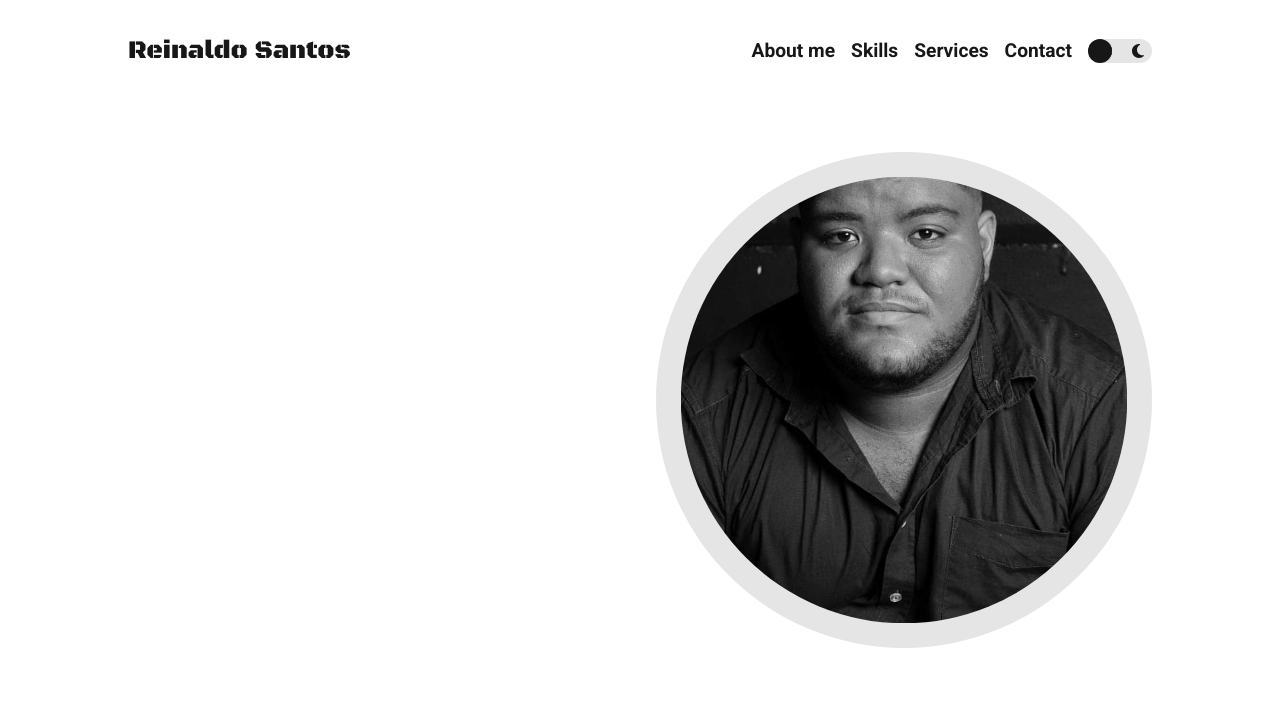
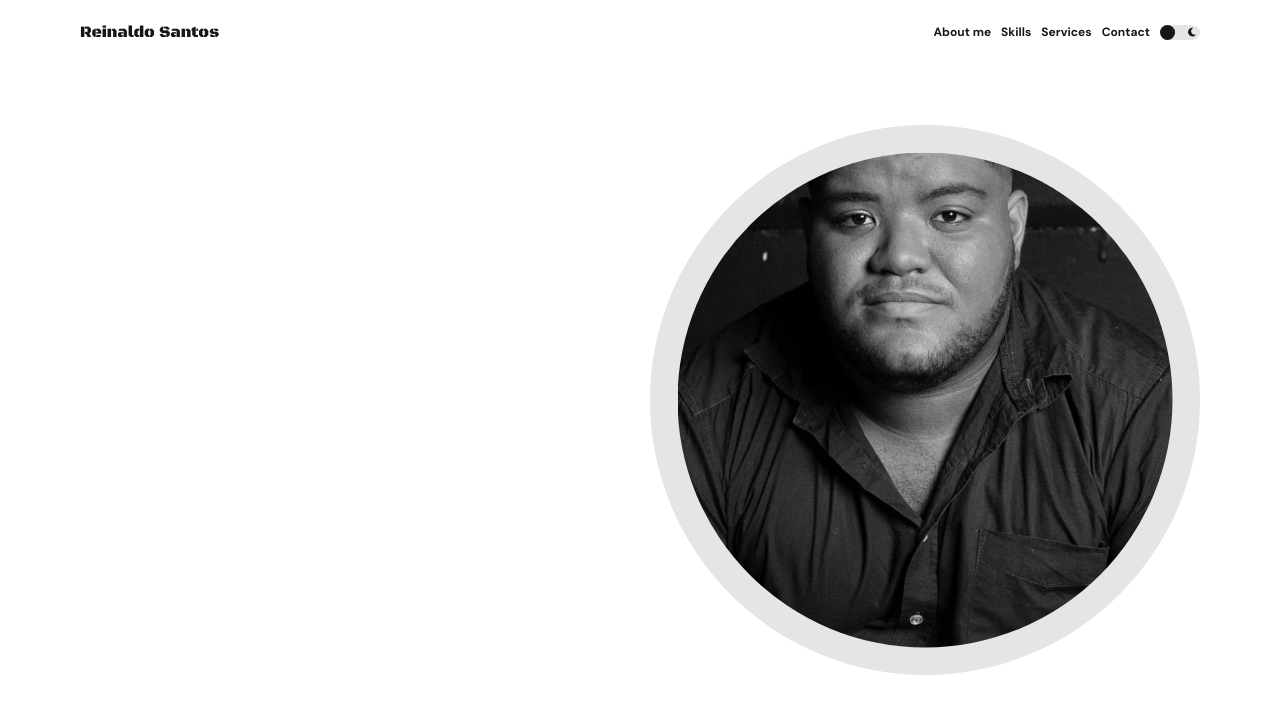
Before and after one commit to reinaldo-santosBa/new_portifolio, a React (Vite) app: page / in a window 1280 px wide. Shown: the top 714 px of the page. Built offline with nearby package versions, Linux system fonts and the light colour scheme.

Commit message:
refactor: change font to theme and remove coments styles.ts global

```diff
--- a/src/global/style.ts
+++ b/src/global/style.ts
@@ -1,13 +1,14 @@
 import { createGlobalStyle } from 'styled-components';
 
 export const GlobalStyles = createGlobalStyle`
+  html{
+    font-size: 62.5%;
+  }
   *,
   *::before,
   *::after {
     box-sizing: border-box;
   }
-
-    /* Remove default margin */
   body,
   h1,
   h2,
@@ -20,42 +21,27 @@ export const GlobalStyles = createGlobalStyle`
   dd {
     margin: 0;
   }
-
-    /* Remove list styles on ul, ol elements with a list role, which suggests default styling will be removed */
   ul[role='list'],
   ol[role='list'] {
     list-style: none;
   }
 
-    /* Set core root defaults */
   html:focus-within {
     scroll-behavior: smooth;
   }
-
-    /* Set core body defaults */
-    body {
-    min-height: 100vh;
-    text-rendering: optimizeSpeed;
-    line-height: 1.5;
-    }
-
-    /* A elements that don't have a class get default styles */
   a:not([class]) {
     text-decoration-skip-ink: auto;
   }
 
-    /* Make images easier to work with */
   img {
     max-width: 100%;
     display: block;
   }
 
-    /* Natural flow and rhythm in articles by default */
   article > * + * {
     margin-top: 1em;
   }
 
-    /* Inherit fonts for inputs and buttons */
   input,
   button,
   textarea,
@@ -63,9 +49,13 @@ export const GlobalStyles = createGlobalStyle`
     font: inherit;
   }
   body {
+    min-height: 100vh;
+    text-rendering: optimizeSpeed;
+    line-height: 1.5;
     background-color: ${(props) => props.theme.background.backgroundPrimary};
     color: ${(props) => props.theme.fonts.fontPrimary};
     font-family:  ${(props) => props.theme.fontFamily.main};
     transition: .5s;
+    margin-bottom: 3vh;
   }
 `;
--- a/src/theme/theme.ts
+++ b/src/theme/theme.ts
@@ -3,7 +3,6 @@ export const darkTheme = {
 		primary: '#27AE60',
 		outline: '#fafafa',
 		colorFontPrimary: '#FFFFFF',
-
 	},
 	background: {
 		backgroundPrimary: '#171717',
@@ -17,14 +16,15 @@ export const darkTheme = {
 		inputBorder: '#4f4f4f'
 	},
 	fontFamily: {
-		main: 'Roboto, sans-serif',
+		main: 'DM Sans, sans-serif',
 		title: 'Black Ops One, cursive'
 	}
 };
 export const lightTheme = {
 	button: {
 		primary: '#27AE60',
-		outline: '#121212'
+		outline: '#121212',
+		colorFontPrimary: '#FFFFFF',
 	},
 	background: {
 		backgroundPrimary: '#FFFFFF ',
@@ -38,7 +38,7 @@ export const lightTheme = {
 		inputBorder: '#E1E1E1'
 	},
 	fontFamily: {
-		main: 'Roboto, sans-serif',
+		main: 'DM Sans, sans-serif',
 		title: 'Black Ops One, cursive'
 	}
 };
```
Lines whose indentation alone changed are shown as unchanged.
